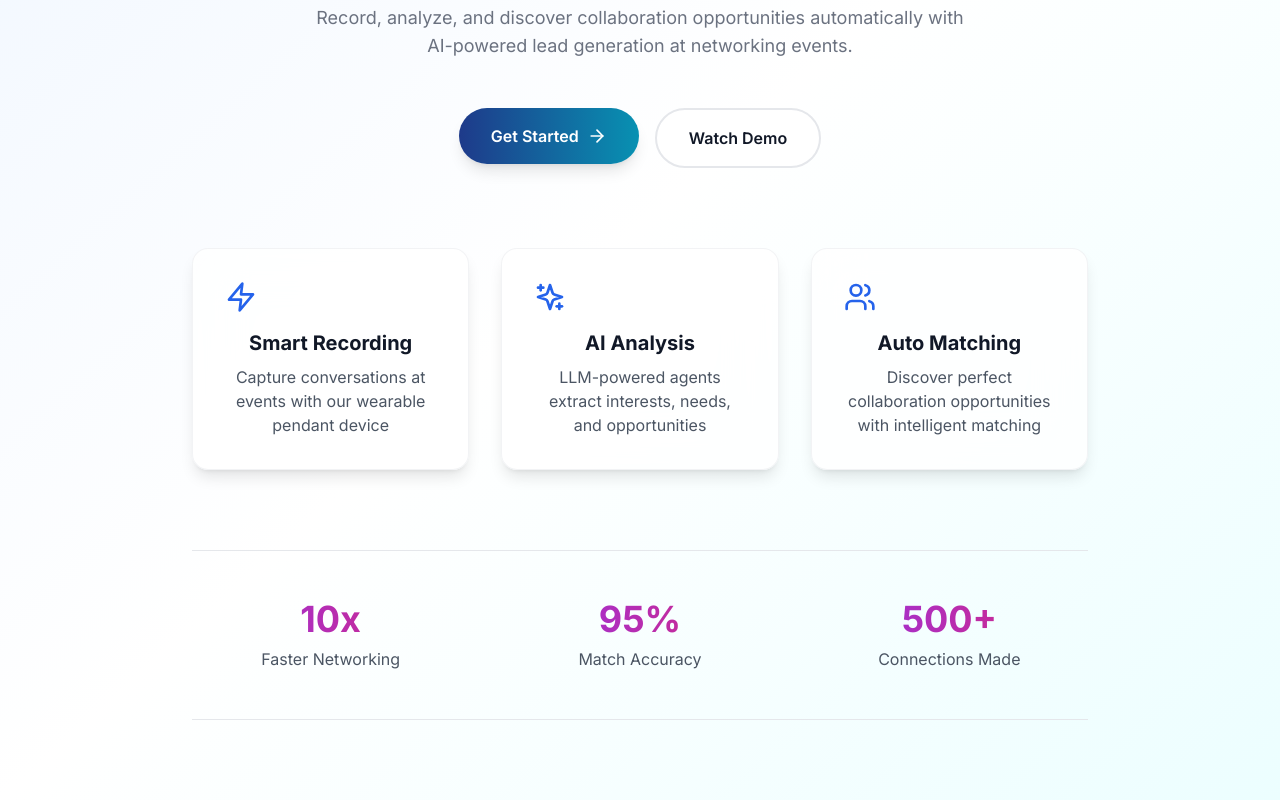
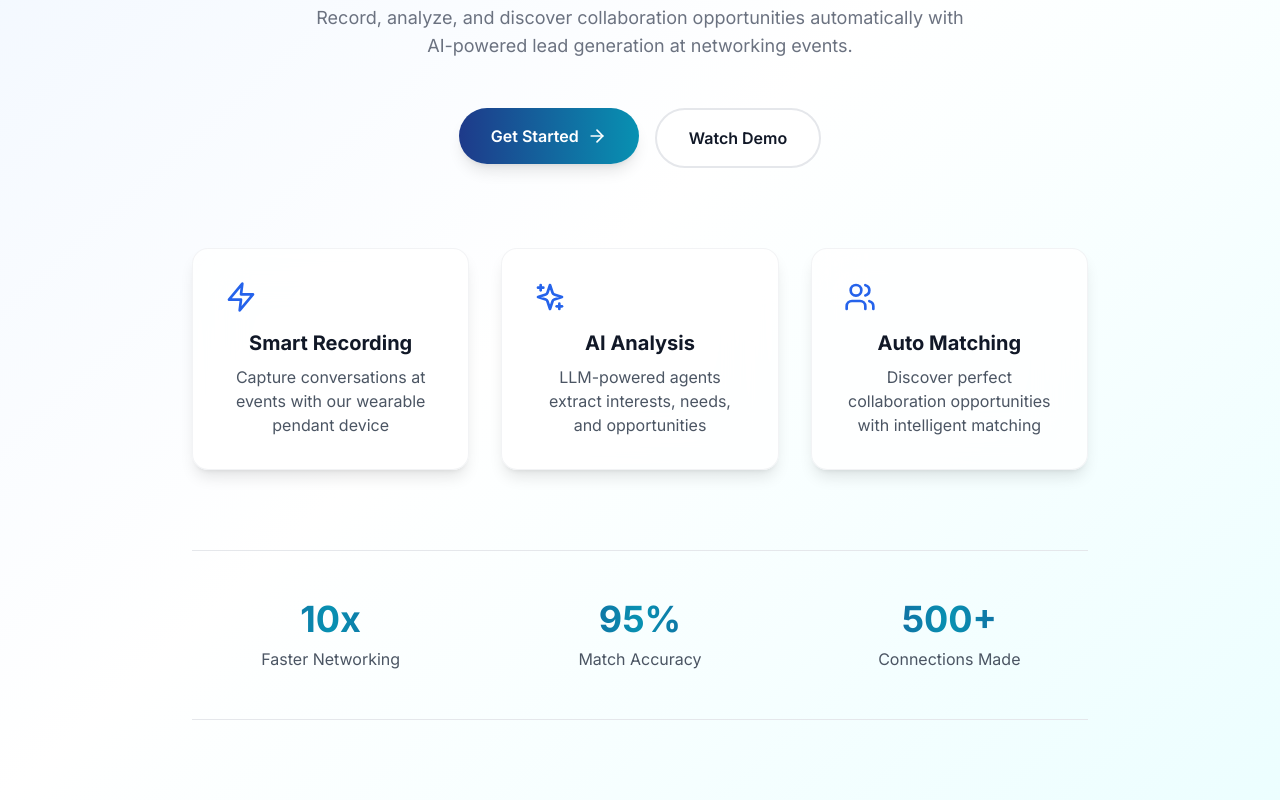
Before and after one commit to cjtejasai/lead_gen_agent_locally, a Next.js app in the folder frontend/: page / in a window 1280 px wide. Shown: the part 353-1153 px from the top of the page. Built offline with nearby package versions, Linux system fonts and the light colour scheme.

Commit message:
Fix: Update text-gradient utility from purple/pink to blue/cyan
- Changed .text-gradient from purple-600/pink-600 to blue-900/cyan-600
- Matches Lyncsea branding colors consistently across all pages
- Affects: Landing page, dashboard, and all pages using text-gradient class

```diff
--- a/frontend/app/globals.css
+++ b/frontend/app/globals.css
@@ -71,6 +71,6 @@
   }
 
   .text-gradient {
-    @apply bg-clip-text text-transparent bg-gradient-to-r from-purple-600 to-pink-600;
+    @apply bg-clip-text text-transparent bg-gradient-to-r from-[#1e3a8a] via-[#0891b2] to-[#1e3a8a];
   }
 }
```
